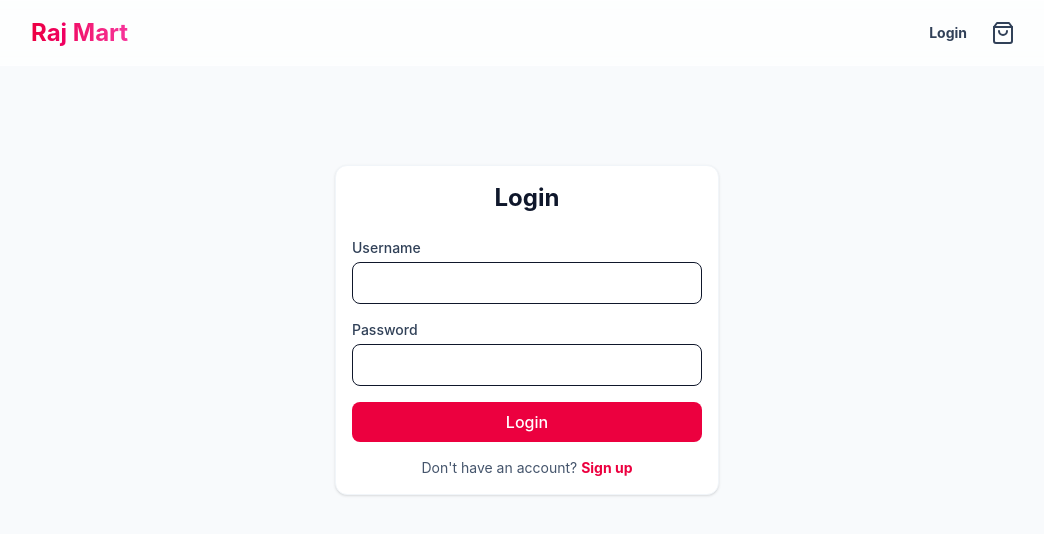
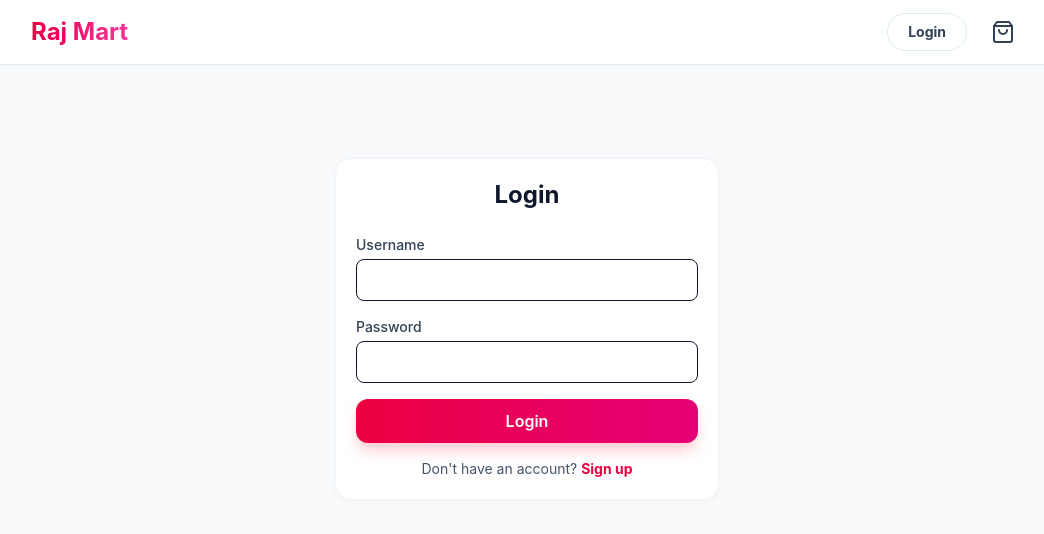
Before and after one commit to Yatharth-Professional-Coder/Raj_mart, a React (Vite) app in the folder client/: page /login in a window 1280 px wide. Shown: the top 534 px of the page, without its empty margins (113-1157 px from the left). Built offline with nearby package versions, Linux system fonts and the light colour scheme.

Commit message:
style: enhance UI with premium design and restrict admin access

```diff
--- a/client/src/components/Navbar.jsx
+++ b/client/src/components/Navbar.jsx
@@ -17,20 +17,25 @@ export default function Navbar({ cart }) {
                     {user ? (
                         <div className="flex items-center gap-3">
                             {user.role === 'admin' && (
-                                <Link to="/admin" className="text-sm font-medium text-slate-500 hover:text-rose-600">
-                                    Admin
+                                <Link to="/admin" className="px-3 py-1 bg-slate-100 text-slate-600 text-xs font-bold uppercase tracking-wider rounded-full hover:bg-rose-100 hover:text-rose-600 transition-colors">
+                                    Admin Panel
                                 </Link>
                             )}
-                            <div className="flex items-center gap-1 text-sm font-bold text-slate-700">
-                                <UserIcon size={16} />
-                                <span>{user.username}</span>
+                            <div className="flex items-center gap-2 group cursor-pointer">
+                                <div className="w-8 h-8 bg-gradient-to-br from-rose-100 to-pink-100 rounded-full flex items-center justify-center text-rose-600">
+                                    <UserIcon size={16} />
+                                </div>
+                                <div className="hidden md:block text-sm">
+                                    <div className="text-xs text-slate-400 font-medium">Hello,</div>
+                                    <div className="font-bold text-slate-700 leading-none">{user.username}</div>
+                                </div>
                             </div>
-                            <button onClick={logout} className="text-slate-400 hover:text-rose-600" title="Logout">
+                            <button onClick={logout} className="p-2 text-slate-400 hover:text-rose-600 hover:bg-rose-50 rounded-full transition-all" title="Logout">
                                 <LogOut size={18} />
                             </button>
                         </div>
                     ) : (
-                        <Link to="/login" className="text-sm font-bold text-slate-700 hover:text-rose-600">
+                        <Link to="/login" className="px-5 py-2 text-sm font-bold text-slate-700 hover:text-rose-600 border border-slate-200 rounded-full hover:border-rose-200 hover:bg-rose-50 transition-all">
                             Login
                         </Link>
                     )}
--- a/client/src/components/ProductCard.jsx
+++ b/client/src/components/ProductCard.jsx
@@ -29,27 +29,27 @@ export default function ProductCard({ product, cart = [], addToCart, updateQuant
                 </h3>
             </div>
 
-            <div className="mt-auto">
-                <div className="flex items-baseline gap-1 mb-2">
-                    <span className="font-bold text-sm">₹{discountPrice}</span>
+            <div className="mt-auto pt-3">
+                <div className="flex items-baseline gap-1.5 mb-3">
+                    <span className="font-bold text-slate-900">₹{discountPrice}</span>
                     {hasDiscount && <span className="text-xs text-slate-400 line-through">₹{product.price}</span>}
                 </div>
 
                 {quantity === 0 ? (
                     <button
                         onClick={() => addToCart(product)}
-                        className="w-full py-1.5 px-3 bg-rose-50 text-rose-600 text-xs font-bold rounded-lg border border-rose-100 uppercase tracking-wide hover:bg-rose-100 transition-colors"
+                        className="w-full py-2 px-3 bg-rose-50 text-rose-600 text-sm font-bold rounded-xl border border-rose-100/50 hover:bg-rose-600 hover:text-white transition-all duration-300 active:scale-95"
                     >
-                        Add
+                        ADD
                     </button>
                 ) : (
-                    <div className="flex items-center justify-between bg-rose-600 text-white rounded-lg px-2 py-1">
-                        <button onClick={() => updateQuantity(product._id, -1)} className="p-0.5 hover:bg-rose-700 rounded">
-                            <Minus size={14} />
+                    <div className="flex items-center justify-between bg-rose-600 text-white rounded-xl px-1 py-1 shadow-md shadow-rose-200">
+                        <button onClick={() => updateQuantity(product._id, -1)} className="p-1.5 hover:bg-rose-700 rounded-lg transition-colors">
+                            <Minus size={16} />
                         </button>
-                        <span className="text-xs font-bold w-4 text-center">{quantity}</span>
-                        <button onClick={() => updateQuantity(product._id, 1)} className="p-0.5 hover:bg-rose-700 rounded">
-                            <Plus size={14} />
+                        <span className="text-sm font-bold w-6 text-center">{quantity}</span>
+                        <button onClick={() => updateQuantity(product._id, 1)} className="p-1.5 hover:bg-rose-700 rounded-lg transition-colors">
+                            <Plus size={16} />
                         </button>
                     </div>
                 )}
--- a/client/src/index.css
+++ b/client/src/index.css
@@ -1,32 +1,81 @@
 @import "tailwindcss";
 
 :root {
-  --primary: #e11d48; /* Premium Red/Pinkish similar to Blinkit/Zepto vibe */
+  --primary: #e11d48;
+  /* Rose-600 */
+  --primary-dark: #be123c;
+  /* Rose-700 */
   --secondary: #fff1f2;
-  --dark: #1e293b;
+  --dark: #0f172a;
+  /* Slate-900 */
   --gray: #64748b;
-  --light: #f1f5f9;
+  --light: #f8fafc;
+  --surface: #ffffff;
 }
 
 body {
   font-family: 'Inter', system-ui, -apple-system, sans-serif;
-  background-color: #f8fafc;
+  background-color: #f1f5f9;
   color: var(--dark);
   -webkit-font-smoothing: antialiased;
+  line-height: 1.5;
 }
 
-/* Glassmorphism Utilities */
+/* Glassmorphism & Premium Utilities */
 .glass {
-  background: rgba(255, 255, 255, 0.7);
-  backdrop-filter: blur(10px);
-  -webkit-backdrop-filter: blur(10px);
-  border: 1px solid rgba(255, 255, 255, 0.18);
+  background: rgba(255, 255, 255, 0.85);
+  backdrop-filter: blur(12px);
+  -webkit-backdrop-filter: blur(12px);
+  border-bottom: 1px solid rgba(226, 232, 240, 0.8);
+  box-shadow: 0 4px 6px -1px rgba(0, 0, 0, 0.02);
 }
 
 .btn-primary {
-  @apply bg-rose-600 text-white px-4 py-2 rounded-lg font-medium hover:bg-rose-700 transition-all active:scale-95 disabled:opacity-50 disabled:cursor-not-allowed;
+  @apply bg-gradient-to-r from-rose-600 to-pink-600 text-white px-5 py-2.5 rounded-xl font-semibold shadow-lg shadow-rose-200 hover:shadow-rose-300 hover:scale-[1.02] transition-all active:scale-95 disabled:opacity-50 disabled:cursor-not-allowed disabled:shadow-none;
 }
 
 .card {
-  @apply bg-white p-4 rounded-xl shadow-sm border border-slate-100;
+  background-color: white;
+  padding: 1.25rem;
+  border-radius: 1rem;
+  border: 1px solid #f1f5f9;
+  box-shadow: 0 2px 8px -2px rgba(0, 0, 0, 0.05);
+  transition: all 0.3s ease;
 }
+
+.card:hover {
+  box-shadow: 0 8px 16px -4px rgba(0, 0, 0, 0.05);
+  transform: translateY(-2px);
+}
+
+.input-field {
+  width: 100%;
+  padding: 0.75rem;
+  border: 1px solid #e2e8f0;
+  border-radius: 0.75rem;
+  outline: none;
+  transition: all 0.2s;
+}
+
+.input-field:focus {
+  border-color: #f43f5e;
+  box-shadow: 0 0 0 4px rgba(244, 63, 94, 0.1);
+}
+
+/* Custom Scrollbar */
+::-webkit-scrollbar {
+  width: 6px;
+}
+
+::-webkit-scrollbar-track {
+  background: transparent;
+}
+
+::-webkit-scrollbar-thumb {
+  background: #cbd5e1;
+  border-radius: 10px;
+}
+
+::-webkit-scrollbar-thumb:hover {
+  background: #94a3b8;
+}
--- a/client/src/pages/Home.jsx
+++ b/client/src/pages/Home.jsx
@@ -42,8 +42,10 @@ export default function Home({ addToCart, cart, updateQuantity }) {
             </div>
 
             {products.length === 0 && (
-                <div className="text-center py-20 bg-white rounded-xl border border-dashed border-slate-200">
-                    <p className="text-slate-400">No products available yet.</p>
+                <div className="text-center py-24 bg-white rounded-2xl border border-dashed border-slate-200 shadow-sm">
+                    <div className="text-4xl mb-3">🛍️</div>
+                    <h3 className="text-lg font-bold text-slate-700">No products found</h3>
+                    <p className="text-slate-400 text-sm">Check back later for fresh stock.</p>
                 </div>
             )}
         </div>
```
Also changed, not shown: client/src/pages/Cart.jsx (+15 -10 lines).
